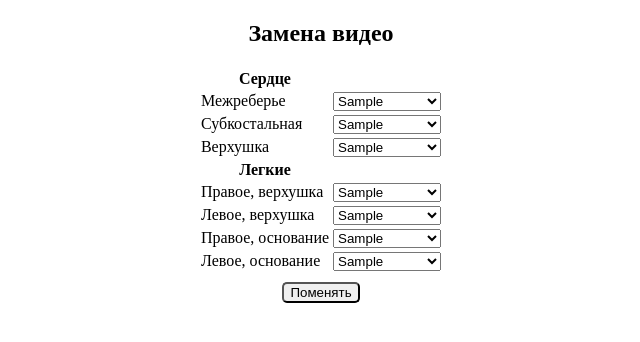
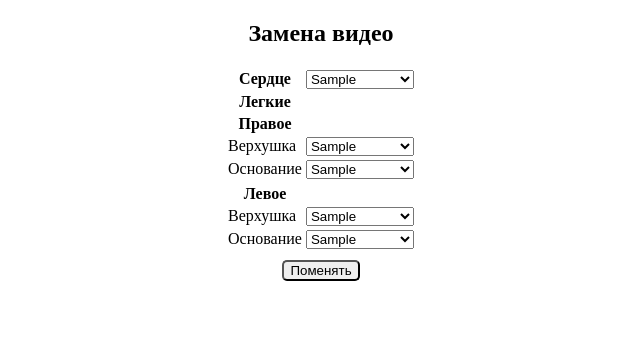
Before and after one commit to code-n-cry/usi_sim, a FastAPI app: template templates/index.html in a window 1280 px wide. Shown: the top 342 px of the page, without its empty margins (319-959 px from the left). Run offline with FastAPI, Linux system fonts and the light colour scheme; the template is opened without the code that fills it: most values are stand-ins (such as "Sample title", 1, 10 or a date in 2020); parts of the project's set-up code (start-up, migrations or seed data) failed here and were passed over.

Commit message:
Update html template

```diff
--- a/templates/index.html
+++ b/templates/index.html
@@ -9,9 +9,8 @@
     <h2 align="center">Замена видео</h2>
     <form method="post" action="handle-change" id="patologies">
       <table class="valueList">
-        <tr><th>Сердце</th></tr>
         <tr>
-            <td>Межреберье</td>
+          <th>Сердце</th>
           <td>
               <select id="3" name="3">
                 <option>{{ chosen["3"] }}</option>
@@ -23,35 +22,10 @@
               </select>
           </td>
         </tr>
-        <tr>
-          <td>Субкостальная</td>
-          <td>
-            <select id="4" name="4">
-              <option>{{ chosen["4"] }}</option>
-                {% for option in values["cor"] %}
-                  {% if option != chosen["4"] %}
-                    <option>{{ option }}</option>
-                  {% endif %}
-                {% endfor %}
-            </select>
-          </td>
-        </tr>
+        <tr><th>Легкие</th></tr>
+          <tr><th>Правое</th></tr>
             <tr>
               <td>Верхушка</td>
-          <td>
-            <select id="6" name="6">
-              <option>{{ chosen["6"] }}</option>
-                {% for option in values["cor"] %}
-                  {% if option != chosen["6"] %}
-                    <option>{{ option }}</option>
-                  {% endif %}
-                {% endfor %}
-            </select>
-          </td>
-        </tr>
-        <tr><th>Легкие</th></tr>
-        <tr>
-          <td>Правое, верхушка</td>
               <td>
                 <select id="1" name="1">
                   <option>{{ chosen["1"] }}</option>
@@ -64,7 +38,22 @@
               </td>
             </tr>
             <tr>
-          <td>Левое, верхушка</td>
+              <td>Основание</td>
+              <td>
+                <select id="5" name="5">
+                  <option>{{ chosen["5"] }}</option>
+                    {% for option in values["pulm"] %}
+                      {% if option != chosen["5"] %}
+                        <option>{{ option }}</option>
+                      {% endif %}
+                    {% endfor %}
+                </select>
+              </td>
+            </tr>
+        <tr>
+        <tr><th>Левое</th></tr>
+          <tr>
+            <td>Верхушка</td>
             <td>
               <select id="2" name="2">
                 <option>{{ chosen["2"] }}</option>
@@ -77,20 +66,7 @@
             </td>
           </tr>
         <tr>
-          <td>Правое, основание</td>
-          <td>
-            <select id="5" name="5">
-              <option>{{ chosen["5"] }}</option>
-                {% for option in values["pulm"] %}
-                  {% if option != chosen["5"] %}
-                    <option>{{ option }}</option>
-                  {% endif %}
-                {% endfor %}
-            </select>
-          </td>
-        </tr>
-        <tr>
-          <td>Левое, основание</td>
+          <td>Основание</td>
           <td>
             <select id="7" name="7">
               <option>{{ chosen["7"] }}</option>
```
Lines whose indentation alone changed are shown as unchanged.
